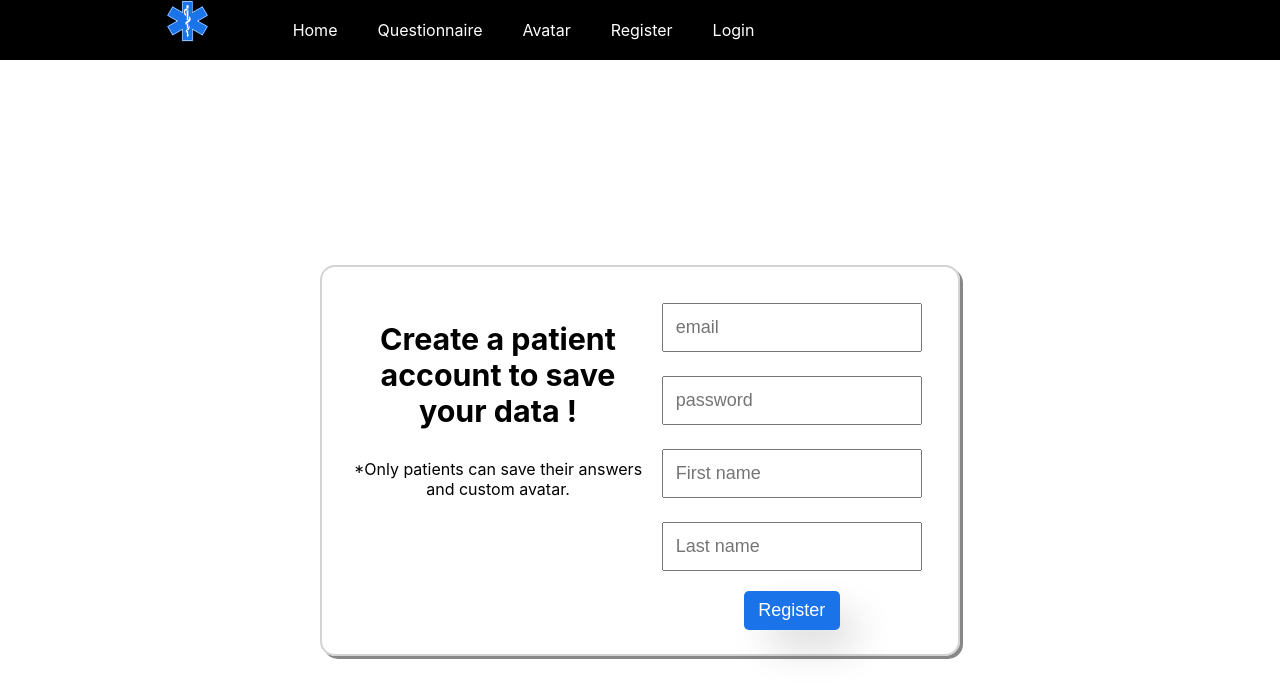
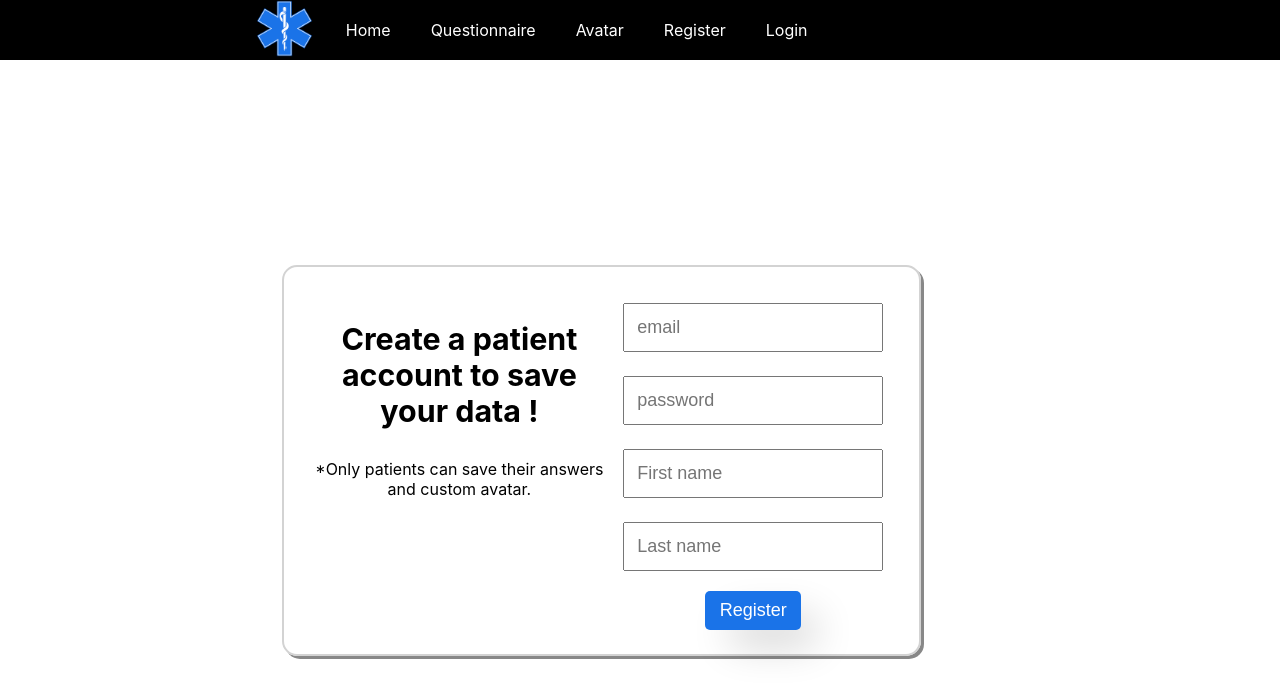
Before and after one commit to medgift/health-prevention-template, a React (Create React App) app: page /register in a window 1280 px wide. Shown: the top 698 px of the page. Built offline with nearby package versions, Linux system fonts and the light colour scheme; no server answers.

Commit message:
working navbar with appropriate margin in divs

```diff
--- a/src/App.css
+++ b/src/App.css
@@ -22,12 +22,11 @@
 
 #icon {
     float: left;
-    /*change width*/
-    max-width: 3.3%;
+    height: 57px;
     min-width: 15px;
     display: inline;
-    margin-left: 13%;
-    margin-right: 5%;
+    margin-left: 20%;
+    margin-right: 1%;
 }
 
 .appBar {
@@ -65,6 +64,7 @@
 .padded_div {
     min-height: 50vh;
     margin: 0 auto;
+    margin-left: 0;
     border-radius: 15px;
     padding: 3vh;
     border: 2px solid lightgray;
@@ -77,7 +77,7 @@
     max-width: 60%;
     min-width: 50%;
     justify-content: center;
-    margin: auto;
+    /*margin: auto;*/
 }
 
 .disclaimer {
@@ -94,7 +94,7 @@
     margin-top: 2%;
     margin-bottom: 5%;
     padding-top: 0px;
-    min-width: 50%;
+    min-width: 65%;
 }
 
 #questionnaire {
@@ -215,7 +215,9 @@
   min-height: 100vh;
   display: flex;
   flex-direction: column;
-  align-items: center;
+  /*align-items: center;*/
+    align-items: flex-start;
+    margin-left: 22%;
   justify-content: center;
   font-size: calc(10px + 2vmin);
   color: black;
```
